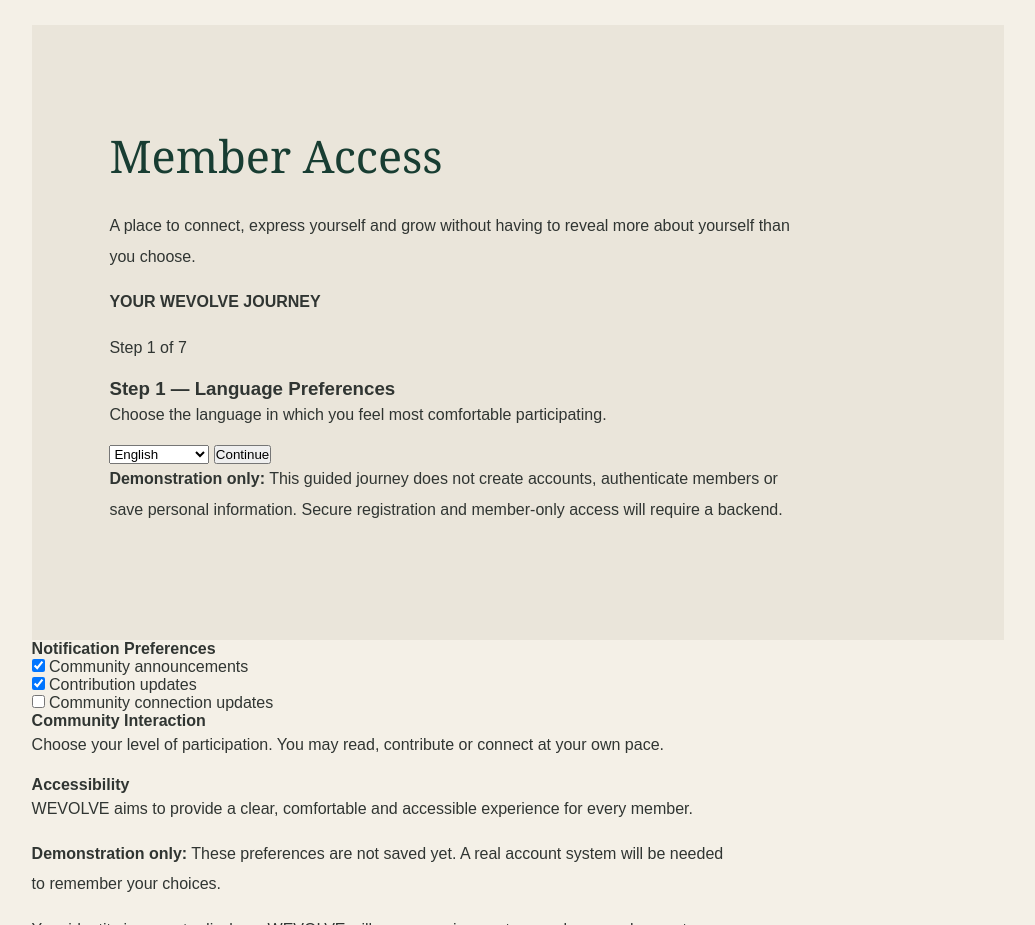
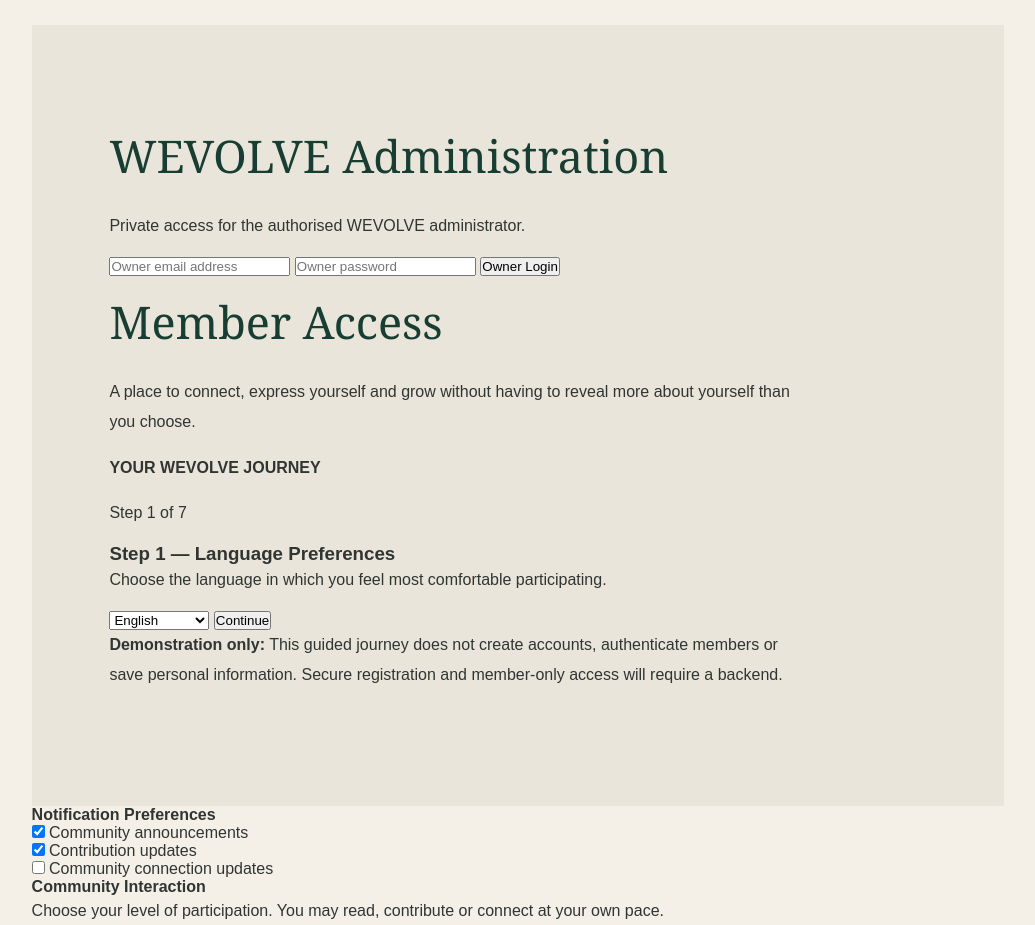
Before and after one commit to Monik-web-web/wevolve, a plain HTML site: page index.html in a window 1280 px wide. Shown: the part 7320-8245 px from the top of the page, without its empty margins (122-1157 px from the left). Drawn offline with nearby package versions, Linux system fonts and the light colour scheme.

Commit message:
Update index.html

```diff
--- a/index.html
+++ b/index.html
@@ -522,6 +522,30 @@ footer p {
 
 
 <section class="sections" id="account">
+    <div id="owner-login" class="account-box">
+    <h2>WEVOLVE Administration</h2>
+    <p>Private access for the authorised WEVOLVE administrator.</p>
+
+   <form onsubmit="event.preventDefault(); alert('Owner login button is responding'); wevolveOwnerLogin();">
+        <input
+            type="email"
+            id="wevolve-owner-email"
+            placeholder="Owner email address"
+            required
+        >
+
+        <input
+            type="password"
+            id="wevolve-owner-password"
+            placeholder="Owner password"
+            required
+        >
+
+        <button type="submit">Owner Login</button>
+    </form>
+
+    <p id="wevolve-owner-message" aria-live="polite"></p>
+</div>
 
     <h2>Member Access</h2>
     <p>A place to connect, express yourself and grow without having to reveal more about yourself than you choose.</p>
```
